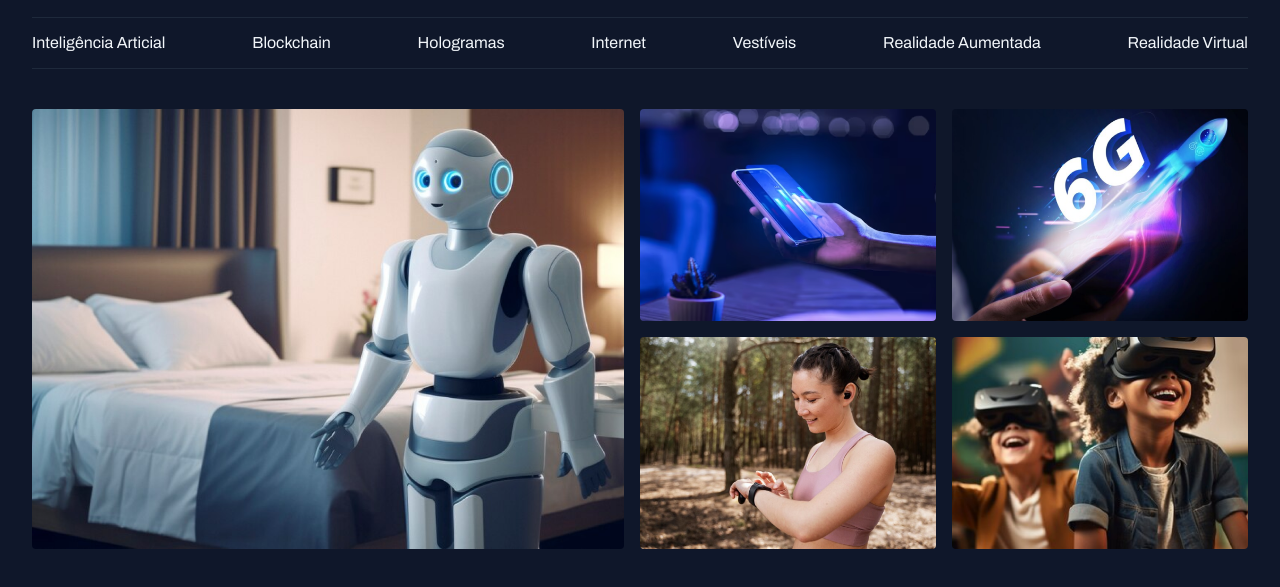
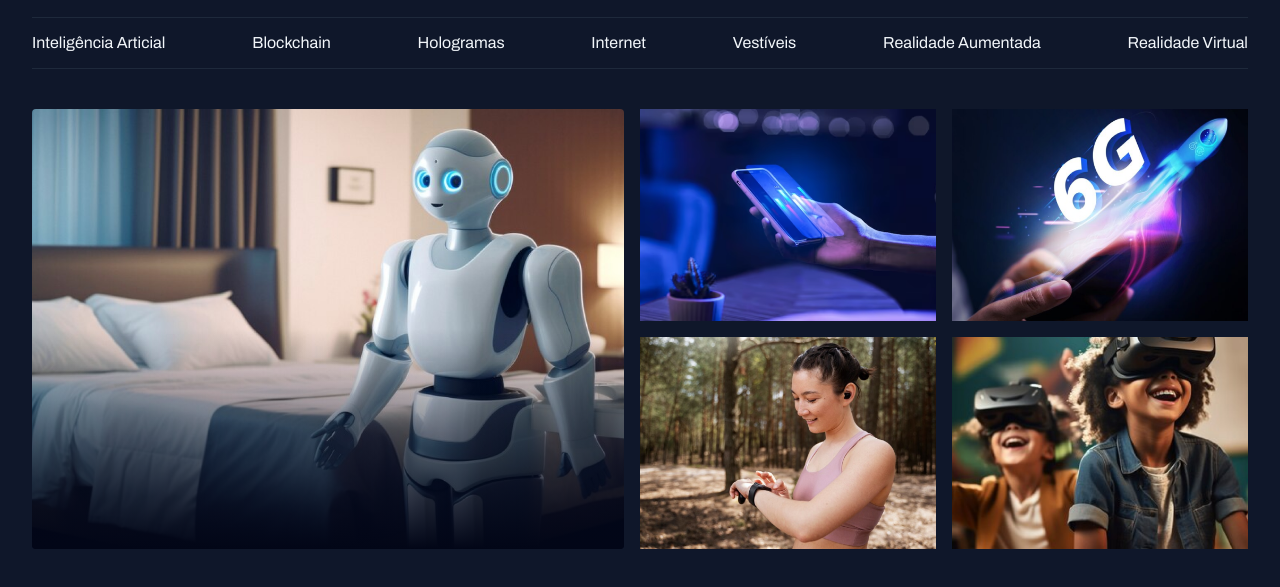
Before and after one commit to leonardonaoki/news-portal-static-website, a plain HTML site: page index.html in a window 1280 px wide. Shown: the part 55-642 px from the top of the page. Drawn offline with Linux system fonts and the light colour scheme.

Commit message:
Adding linear-gradient background

```diff
--- a/index.html
+++ b/index.html
@@ -39,7 +39,7 @@
   </header>
   <main class="grid container">
     <section id="featured" class="grid grid-flow-col gap-16">
-      <div>
+      <div class="card">
         <img src="assets/images/Image 01.png" alt="">
       </div>
       <div class="grid grid-cols-2 gap-16">
--- a/styles/sections.css
+++ b/styles/sections.css
@@ -2,6 +2,27 @@
   img{
     height: 100%;
     object-fit: cover;
-    border-radius: 4px;
   }
 }
+
+.card{
+  border-radius: 4px;
+  overflow: hidden;
+  position: relative;
+  &::before{
+    content: "";
+    position:absolute;
+    inset: 0;
+    top:50%;
+    background: linear-gradient(
+      180deg,
+      transparent 0%,
+      #020617 100%
+    );
+
+  }
+}
+
+
+/*
+background: linear-gradient(180deg, rgba(2, 6, 23, 0) 0%, #020617 100%); */
```
